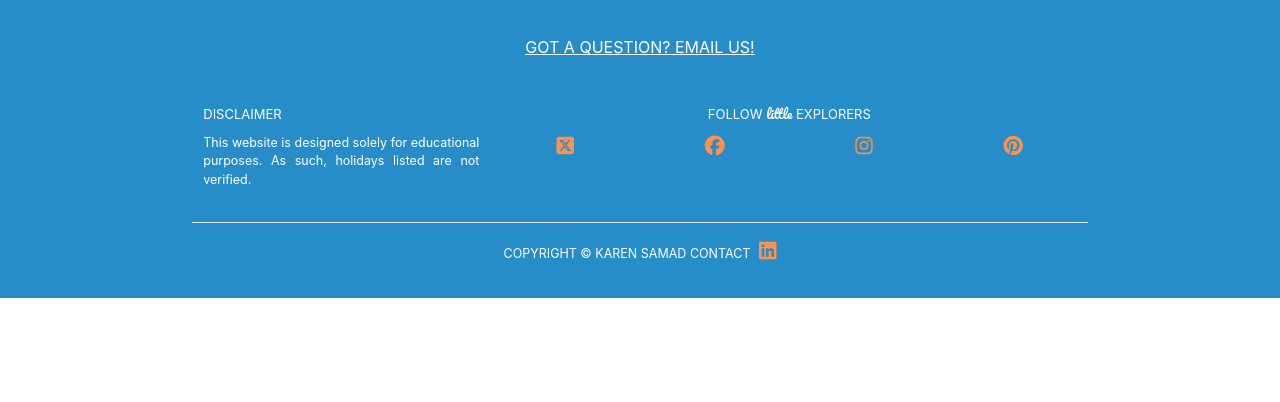
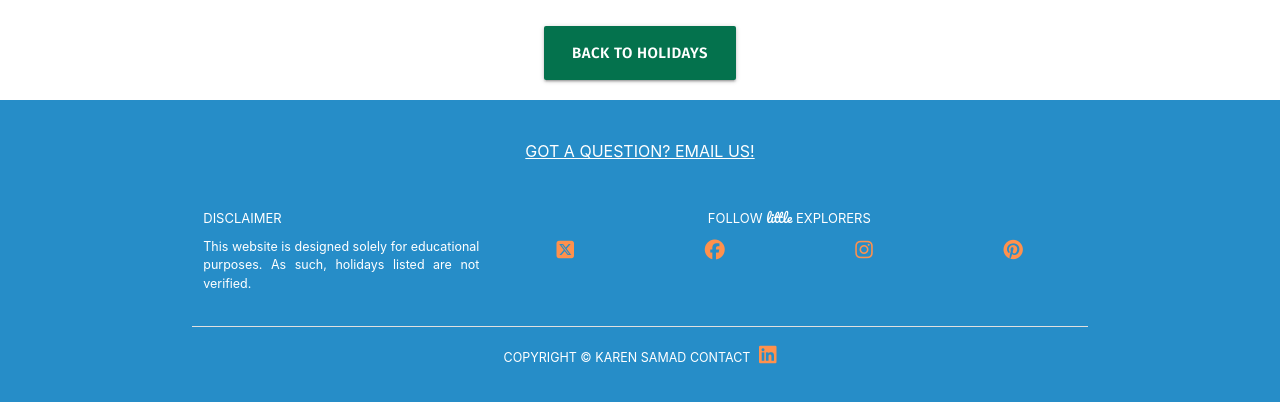
Before and after one commit to kosamad/little-explorers, a Flask app: page /recommendation/1 in a window 1280 px wide. Shown: the part 1190-1592 px from the top of the page. Before the commit the page ends 1488 px from the top, so only its background shows below. Run offline with Flask 2, Linux system fonts and the light colour scheme; tables that the repository leaves empty hold one stand-in row (values such as "Sample post"); grey boxes marked "Sample" are stand-in pictures; some libraries are stand-ins or nearby versions.

Commit message:
As prev.

```diff
--- a/taskmanager/templates/profile.html
+++ b/taskmanager/templates/profile.html
@@ -32,7 +32,7 @@
 
         <div class="row">
             {% for recommendation in user_recommendations %}
-            <div class="col s12 m4 l3">
+            <div class="col s12 m4">
                 <div class="card">
                     <div class="card-image">
                         <img
--- a/taskmanager/templates/recommendations.html
+++ b/taskmanager/templates/recommendations.html
@@ -28,7 +28,7 @@
         <!-- All Holiday Recommendations added to the database -->
         <div class="row">
             {% for recommendation in recommendations %}
-            <div class="col s12 m4 l3">
+            <div class="col s12 m4">
                 <div class="card">
                     <div class="card-image">
                         <img
--- a/taskmanager/templates/view_recommendation.html
+++ b/taskmanager/templates/view_recommendation.html
@@ -37,7 +37,8 @@
     </div>
     <!-- Recommendation Review-->
     <div class="row">
-        <div class="col s12">{{ recommendation.recommendation_review}}</div>
+        <div class="col s12">
+        <p class="view-review">{{ recommendation.recommendation_review}}</p></div>
     </div>
     <!-- Recommendation Map-->
     <div class="row" style="display: none;">
@@ -46,6 +47,14 @@
     </div>
 
     <div id="map-canvas-view"></div>
+
+    <div class="row">
+        <div class="col s12 center-align">
+            <a href="{{ url_for('recommendations') }}" class=" fira-600 btn-large btn-dgreen">
+            Back to Holidays</a>
+        </div>
+    </div>
+
 
 
 
```
